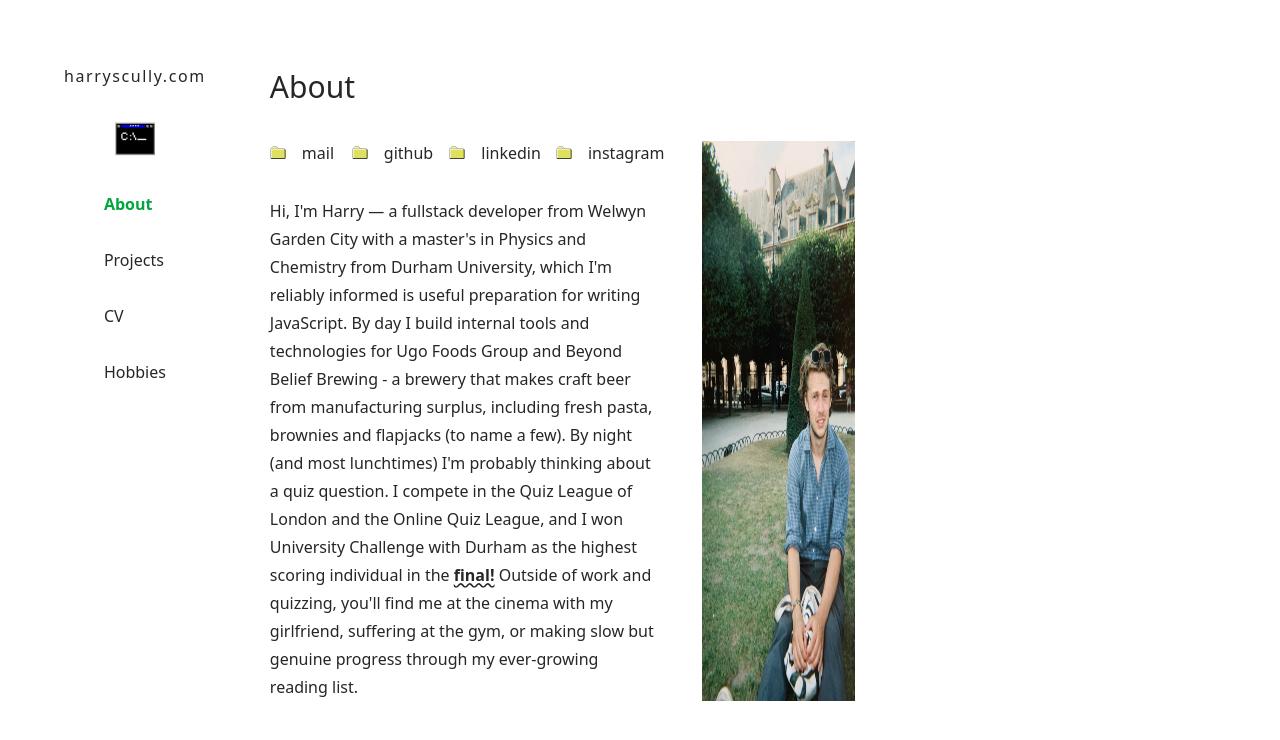
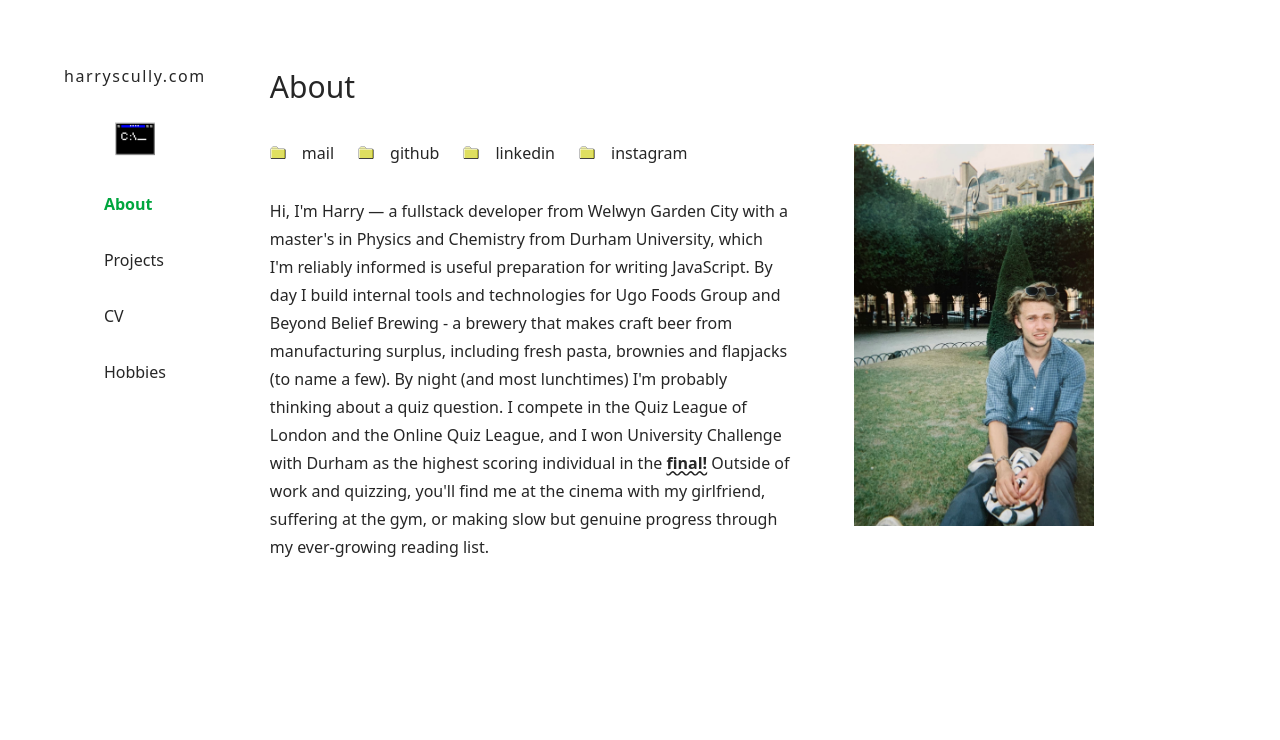
Before and after one commit to harryscully/portfolio, a Next.js app: page / in a window 1280 px wide. Shown: the top 740 px of the page. Built offline with nearby package versions, Linux system fonts and the light colour scheme.

Commit message:
Fix image sizing

```diff
--- a/src/app/page.tsx
+++ b/src/app/page.tsx
@@ -27,10 +27,9 @@ export default function Home() {
   )
 
   return (
-    <div className="flex flex-col w-2/3 gap-8">
+    <div className="flex gap-16 justify-start">
+      <div className="flex flex-col w-130 gap-8">
         <h1>About</h1>
-      <div className="flex gap-12 justify-start">
-        <div className="flex flex-col gap-8 w-1/2">
         <ul className="flex gap-6">
           {linkElements}
         </ul>
@@ -38,7 +37,8 @@ export default function Home() {
           Hi, I'm Harry — a fullstack developer from Welwyn Garden City with a master's in Physics and Chemistry from Durham University, which I'm reliably informed is useful preparation for writing JavaScript. By day I build internal tools and technologies for Ugo Foods Group and Beyond Belief Brewing - a brewery that makes craft beer from manufacturing surplus, including fresh pasta, brownies and flapjacks (to name a few). By night (and most lunchtimes) I'm probably thinking about a quiz question. I compete in the Quiz League of London and the Online Quiz League, and I won University Challenge with Durham as the highest scoring individual in the <a target="_blank" className="font-semibold underline decoration-wavy hover:text-yellow-400 transition-all duration-200" href="https://www.youtube.com/watch?v=5zeIHCfC2Vk">final!</a> Outside of work and quizzing, you'll find me at the cinema with my girlfriend, suffering at the gym, or making slow but genuine progress through my ever-growing reading list.
         </p>
       </div>
-        <Image className="w-1/5" src={profilePic} alt="me" />
+      <div className="w-60 my-20">
+        <Image src={profilePic} alt="me" />
       </div>
     </div>
   );
```
Lines whose indentation alone changed are shown as unchanged.
